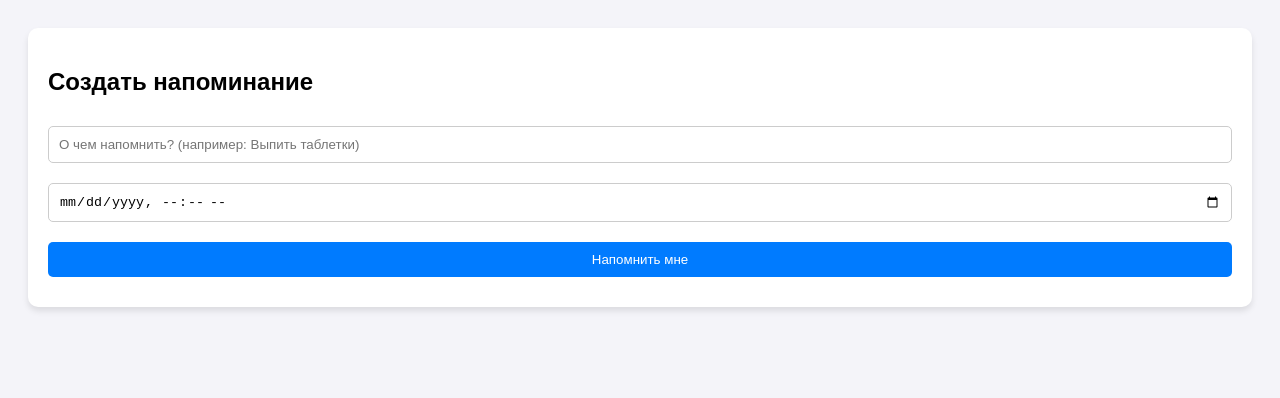
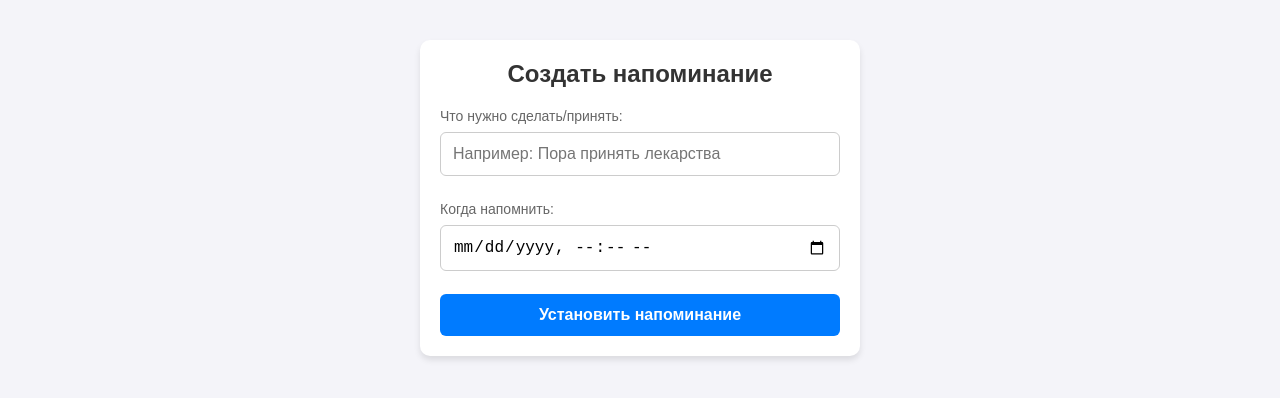
Before and after one commit to player576/Push-reminder, a plain HTML site: page index.html in a window 1280 px wide. Drawn offline with Linux system fonts and the light colour scheme.

Commit message:
Refactor styles and update reminder input fields

```diff
--- a/index.html
+++ b/index.html
@@ -5,20 +5,80 @@
     <meta name="viewport" content="width=device-width, initial-scale=1.0">
     <title>Напоминалка</title>
     <style>
-        body { font-family: Arial, sans-serif; padding: 20px; background: #f4f4f9; }
-        .card { background: white; padding: 20px; border-radius: 10px; box-shadow: 0 4px 6px rgba(0,0,0,0.1); }
-        input, button { width: 100%; padding: 10px; margin: 10px 0; border-radius: 5px; border: 1px solid #ccc; box-sizing: border-box; }
-        button { background: #007bff; color: white; border: none; cursor: pointer; }
-        button:hover { background: #0056b3; }
+        body {
+            font-family: Arial, sans-serif;
+            padding: 20px;
+            background: #f4f4f9;
+            margin: 0;
+        }
+        .card {
+            background: white;
+            padding: 20px;
+            border-radius: 10px;
+            box-shadow: 0 4px 6px rgba(0,0,0,0.1);
+            max-width: 400px;
+            margin: 20px auto;
+        }
+        h2 {
+            color: #333;
+            margin-top: 0;
+            text-align: center;
+        }
+        label {
+            font-size: 14px;
+            color: #666;
+            display: block;
+            margin-top: 10px;
+        }
+        input, button {
+            width: 100%;
+            padding: 12px;
+            margin: 8px 0 15px 0;
+            border-radius: 6px;
+            border: 1px solid #ccc;
+            box-sizing: border-box;
+            font-size: 16px;
+        }
+        button {
+            background: #007bff;
+            color: white;
+            border: none;
+            cursor: pointer;
+            font-weight: bold;
+            margin-bottom: 0;
+        }
+        button:hover {
+            background: #0056b3;
+        }
     </style>
+
+    <!-- Подключаем OneSignal SDK -->
+    <script src="https://cdn.onesignal.com/sdks/web/v16/OneSignalSDK.page.js" defer></script>
+    <script>
+        window.OneSignal = window.OneSignal || [];
+        OneSignal.push(function() {
+            OneSignal.init({
+                appId: "ТВОЙ_APP_ID_ИЗ_ONESIGNAL", // Замени на свой App ID из панели OneSignal
+                safari_web_id: "ЕСЛИ_ЕСТЬ_ДЛЯ_SAFARI", // Можно оставить пустым, если только для Android
+                notifyButton: {
+                    enable: false, // Отключаем стандартную кнопку-колокольчик OneSignal
+                },
+            });
+        });
+    </script>
 </head>
 <body>
 
 <div class="card">
     <h2>Создать напоминание</h2>
-    <input type="text" id="remindText" placeholder="О чем напомнить? (например: Выпить таблетки)">
+
+    <label for="remindText">Что нужно сделать/принять:</label>
+    <input type="text" id="remindText" placeholder="Например: Пора принять лекарства">
+
+    <label for="remindTime">Когда напомнить:</label>
     <input type="datetime-local" id="remindTime">
-    <button onclick="scheduleReminder()">Напомнить мне</button>
+
+    <button onclick="scheduleReminder()">Установить напоминание</button>
 </div>
 
 <script src="app.js"></script>
```
